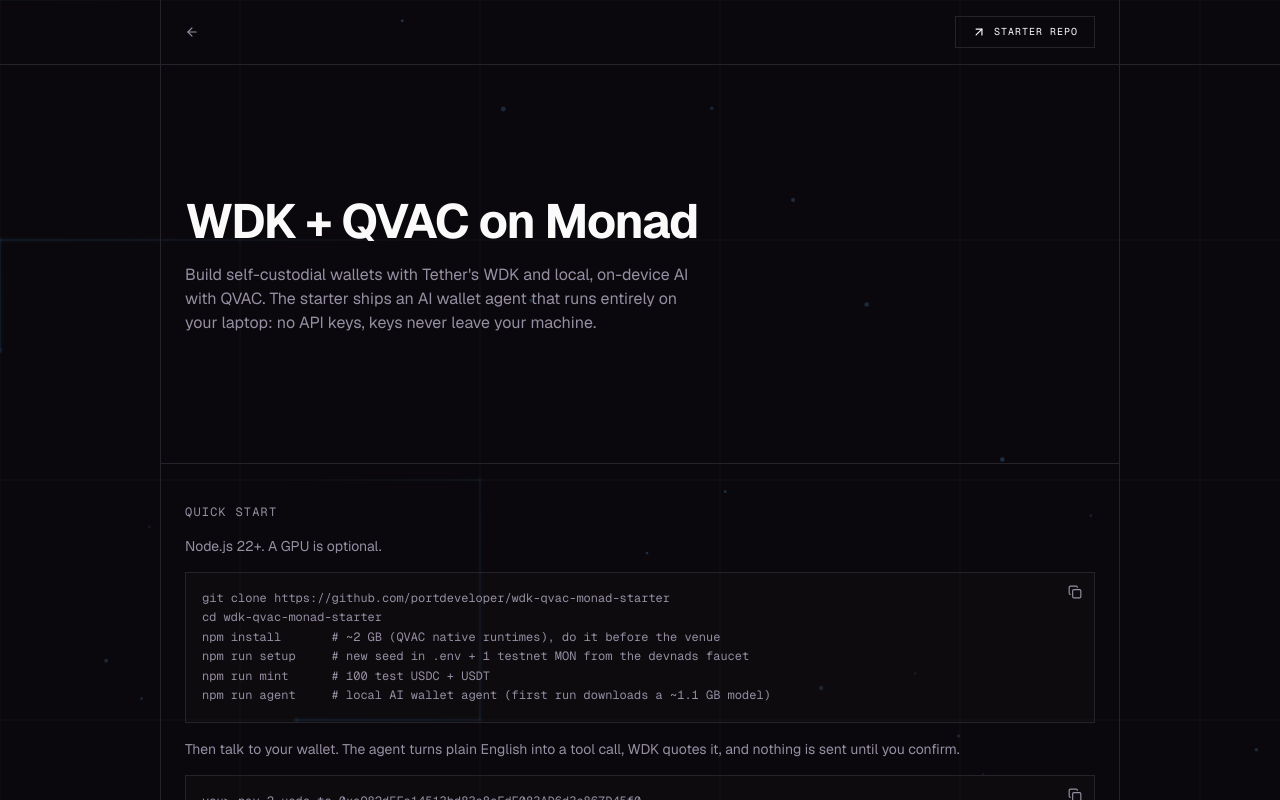
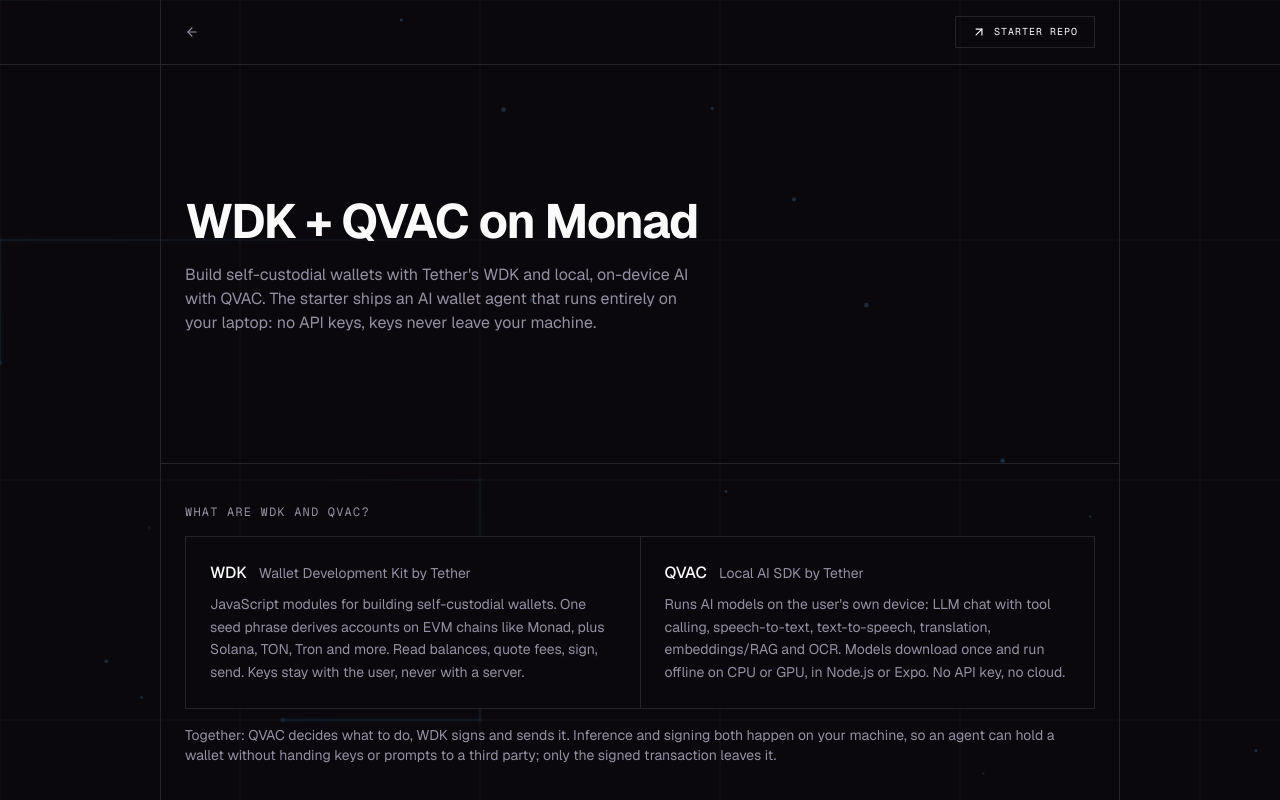
Before and after one commit to portdeveloper/devnads-com, a Next.js app: page /wdk in a window 1280 px wide. Shown: the top 800 px of the page. Built offline with nearby package versions, Linux system fonts and the light colour scheme.

Commit message:
/wdk: explain what WDK and QVAC are

```diff
--- a/src/app/wdk/page.tsx
+++ b/src/app/wdk/page.tsx
@@ -86,6 +86,19 @@ const NETWORKS = [
   { name: "Mainnet", chainId: "143", rpc: "https://rpc.monad.xyz", tokens: "USDC, USDT0" },
 ];
 
+const WHAT = [
+  {
+    name: "WDK",
+    full: "Wallet Development Kit by Tether",
+    body: "JavaScript modules for building self-custodial wallets. One seed phrase derives accounts on EVM chains like Monad, plus Solana, TON, Tron and more. Read balances, quote fees, sign, send. Keys stay with the user, never with a server.",
+  },
+  {
+    name: "QVAC",
+    full: "Local AI SDK by Tether",
+    body: "Runs AI models on the user's own device: LLM chat with tool calling, speech-to-text, text-to-speech, translation, embeddings/RAG and OCR. Models download once and run offline on CPU or GPU, in Node.js or Expo. No API key, no cloud.",
+  },
+];
+
 const LINKS = [
   { name: "Starter repo", url: REPO, description: "Clone this. WDK + QVAC agent, scripts, Monad config." },
   { name: "WDK docs", url: "https://docs.wdk.tether.io", description: "Wallet Development Kit: wallets, accounts, protocols." },
@@ -137,6 +150,24 @@ export default function WdkPage() {
               ships an AI wallet agent that runs entirely on your laptop: no API keys, keys never leave your machine.
             </p>
           </div>
+
+          <Section title="What are WDK and QVAC?">
+            <div className="grid grid-cols-1 md:grid-cols-2 gap-px bg-border border border-border">
+              {WHAT.map((w) => (
+                <div key={w.name} className="bg-background p-6 flex flex-col gap-2">
+                  <div className="flex items-baseline gap-3">
+                    <h3 className="text-base font-medium text-foreground">{w.name}</h3>
+                    <span className="text-sm text-muted-foreground">{w.full}</span>
+                  </div>
+                  <p className="text-sm text-muted-foreground leading-relaxed">{w.body}</p>
+                </div>
+              ))}
+            </div>
+            <p className="text-sm text-muted-foreground">
+              Together: QVAC decides what to do, WDK signs and sends it.               Inference and signing both happen on your machine, so an agent can
+              hold a wallet without handing keys or prompts to a third party; only the signed transaction leaves it.
+            </p>
+          </Section>
 
           <Section title="Quick start">
             <p className="text-sm text-muted-foreground">Node.js 22+. A GPU is optional.</p>
```
